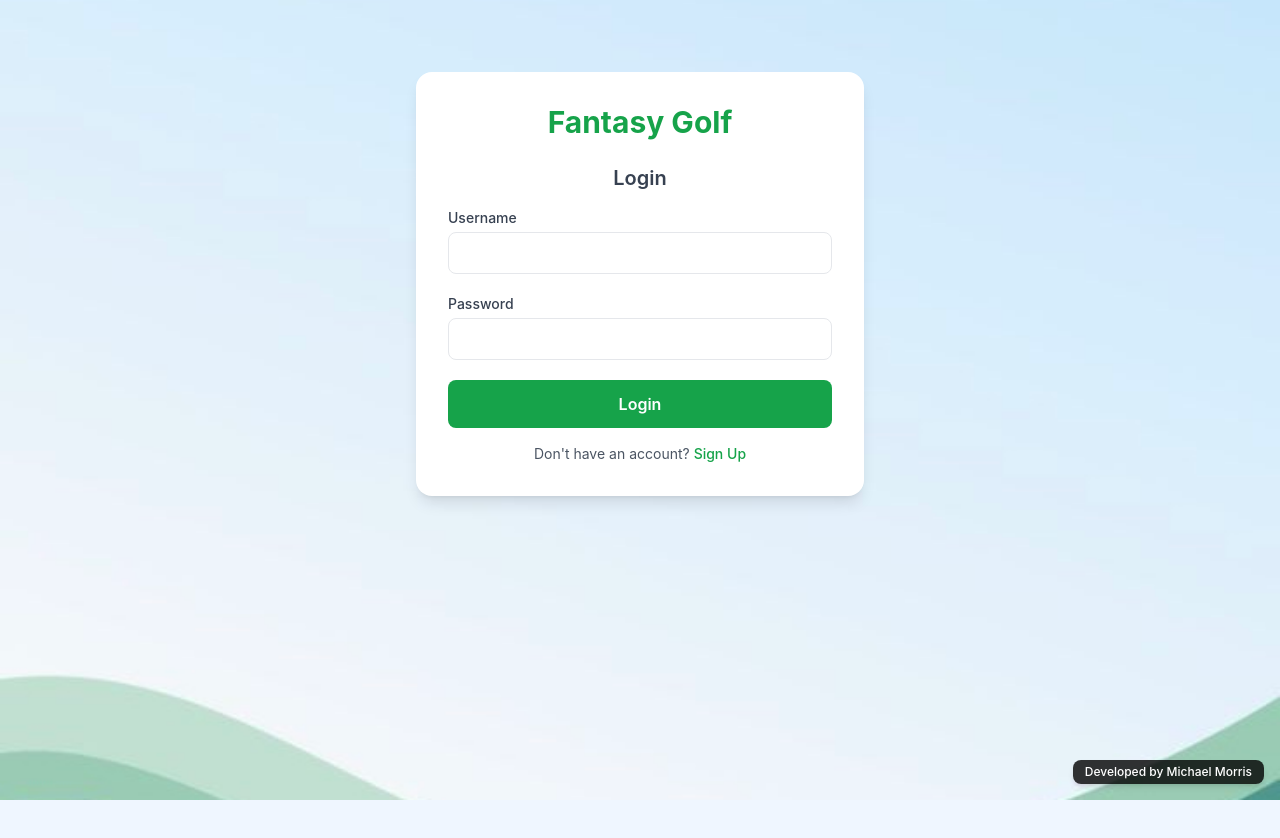
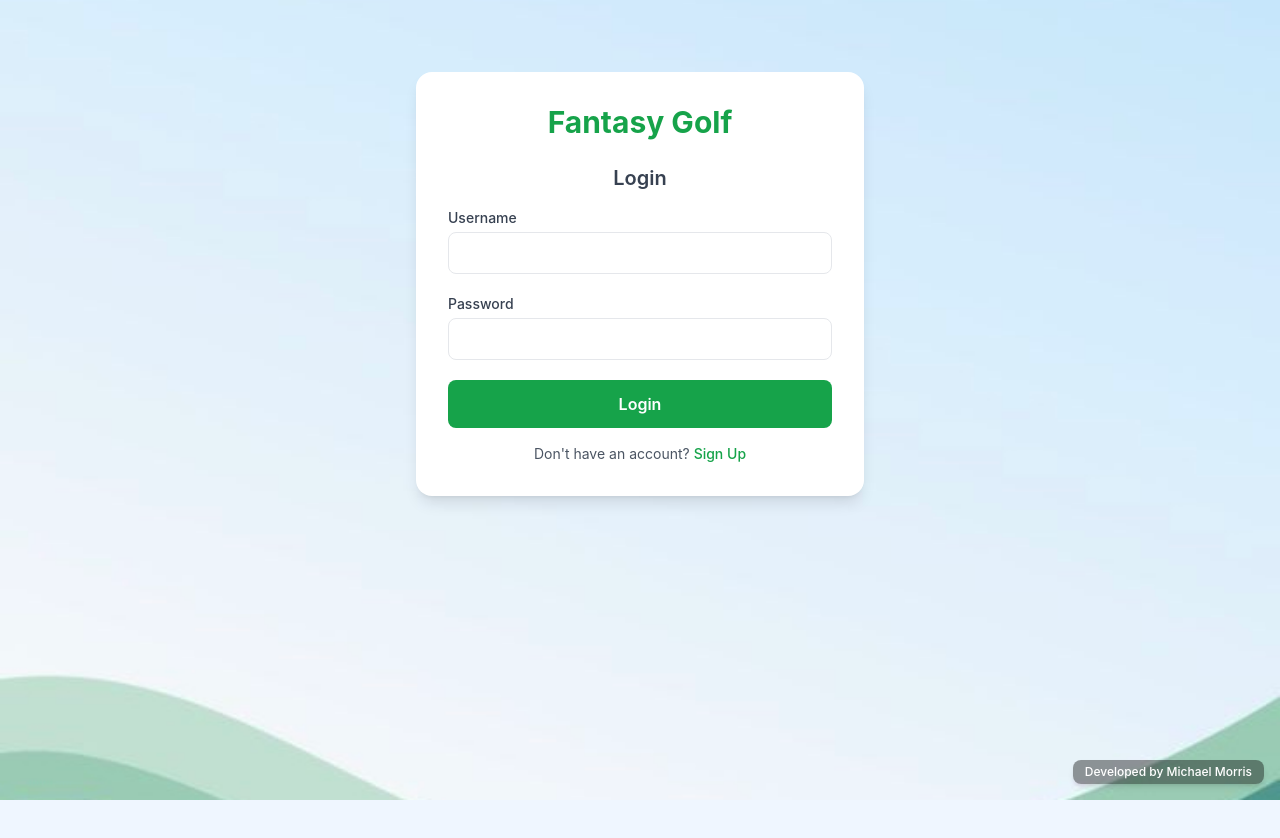
Before and after one commit to Born4this/Golf, a Next.js app: page /auth in a window 1280 px wide. Shown: the top 838 px of the page. Built offline with nearby package versions, Linux system fonts and the light colour scheme.

Commit message:
revert prev

```diff
--- a/src/pages/auth.jsx
+++ b/src/pages/auth.jsx
@@ -118,7 +118,7 @@ export default function Auth() {
       </div>
 
       {/* Fixed badge at viewport bottom-right */}
-      <div className="fixed bottom-4 right-4 z-50 bg-black bg-opacity-80 text-white text-xs font-medium px-3 py-1 rounded-lg shadow-md">
+      <div className="fixed bottom-4 right-4 z-50 bg-black bg-opacity-40 text-white text-xs font-medium px-3 py-1 rounded-lg shadow-md">
         Developed by Michael Morris
       </div>
     </Layout>
```
